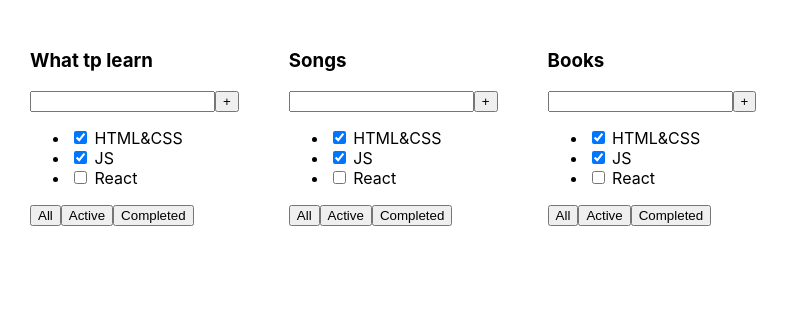
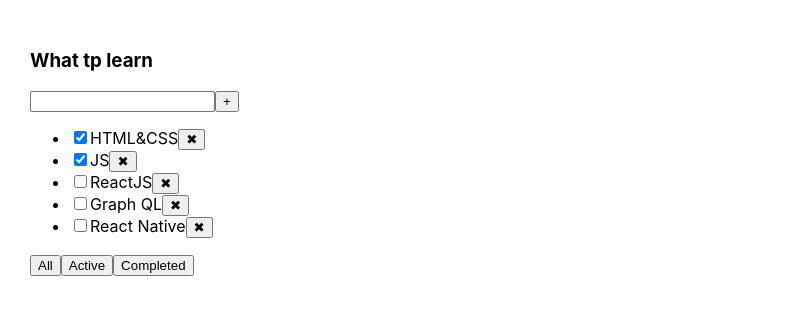
Before and after one commit to RamanSlinka/organizer, a React (Create React App) app: page / in a window 1280 px wide. Shown: the top 314 px of the page, without its empty margins (0-789 px from the left). Built offline with nearby package versions, Linux system fonts and the light colour scheme.

Commit message:
Added component Todolist. Created functions : delete task, filter task

```diff
--- a/src/App.tsx
+++ b/src/App.tsx
@@ -1,13 +1,45 @@
-import React from 'react';
+import React, {useState} from 'react';
 import './App.css';
 import Todolist from "./Todolist";
 
 function App() {
+    let [filter, setFilter] = useState<'all'| 'active' | 'completed' >('all')
+    let [tasks, setTasks] = useState([
+        {id: 1, title: "HTML&CSS", isDone: true},
+        {id: 2, title: "JS", isDone: true},
+        {id: 3, title: "ReactJS", isDone: false},
+        {id: 4, title: "Graph QL", isDone: false},
+        {id: 5, title: "React Native", isDone: false},
+    ])
+
+
+    const removeTask = (id: number) => {
+        let filterTask = tasks.filter(task => task.id !== id)
+        setTasks(filterTask)
+    }
+
+    let taskForTodolist = tasks
+
+    if(filter ==='active') {
+        taskForTodolist = tasks.filter(task => task.isDone === false )
+    }
+    if(filter ==='completed') {
+        taskForTodolist = tasks.filter(task => task.isDone === true )
+    }
+
+    const changeFilter = (value: 'all' | 'active' | 'completed'  ) => {
+      setFilter(value)
+    }
+
     return (
         <div className="App">
-          <Todolist title="What tp learn"/>
-          <Todolist title="Songs"/>
-          <Todolist title = "Books"/>
+            <Todolist title="What tp learn"
+                      tasks={taskForTodolist}
+                      removeTask={removeTask}
+                      changeFilter={changeFilter}
+            />
+            {/*<Todolist title="Songs" tasks={tasks2}/>*/}
+
         </div>
     );
 }
--- a/src/Todolist.tsx
+++ b/src/Todolist.tsx
@@ -1,11 +1,22 @@
-import React, { FC } from 'react';
+import React, {FC} from 'react';
 
+type TasksPropsType = {
+    id: number
+    title: string
+    isDone: boolean
+}
 
 type TodolistPropsType = {
     title: string
+    tasks: Array<TasksPropsType>
+    removeTask: (id: number)=> void
+    changeFilter: (value: 'all' | 'active' | 'completed') => void
 }
 
-const Todolist:FC <TodolistPropsType> = ({title}) => {
+const Todolist: FC<TodolistPropsType> = ({title, tasks, removeTask, changeFilter}) => {
+
+
+
     return (
         <div>
             <h3>{title}</h3>
@@ -14,14 +25,23 @@
                 <button>+</button>
             </div>
             <ul>
-                <li><input type="checkbox" checked={true}/> <span>HTML&CSS</span></li>
-                <li><input type="checkbox" checked={true}/> <span>JS</span></li>
-                <li><input type="checkbox" checked={false}/> <span>React</span></li>
+                {tasks.map((task) => {
+
+                        return (
+                            <li key={task.id}>
+                                <input type="checkbox" checked={task.isDone}/>
+                                <span>{task.title}</span>
+                                <button onClick={() => removeTask(task.id)}>✖</button>
+                            </li>
+                        )}
+                )}
+
+
             </ul>
             <div>
-                <button>All</button>
-                <button>Active</button>
-                <button>Completed</button>
+                <button onClick={()=>changeFilter('all')}>All</button>
+                <button onClick={() =>changeFilter('active')}>Active</button>
+                <button onClick={() =>changeFilter('completed')}>Completed</button>
             </div>
         </div>
     );
```
